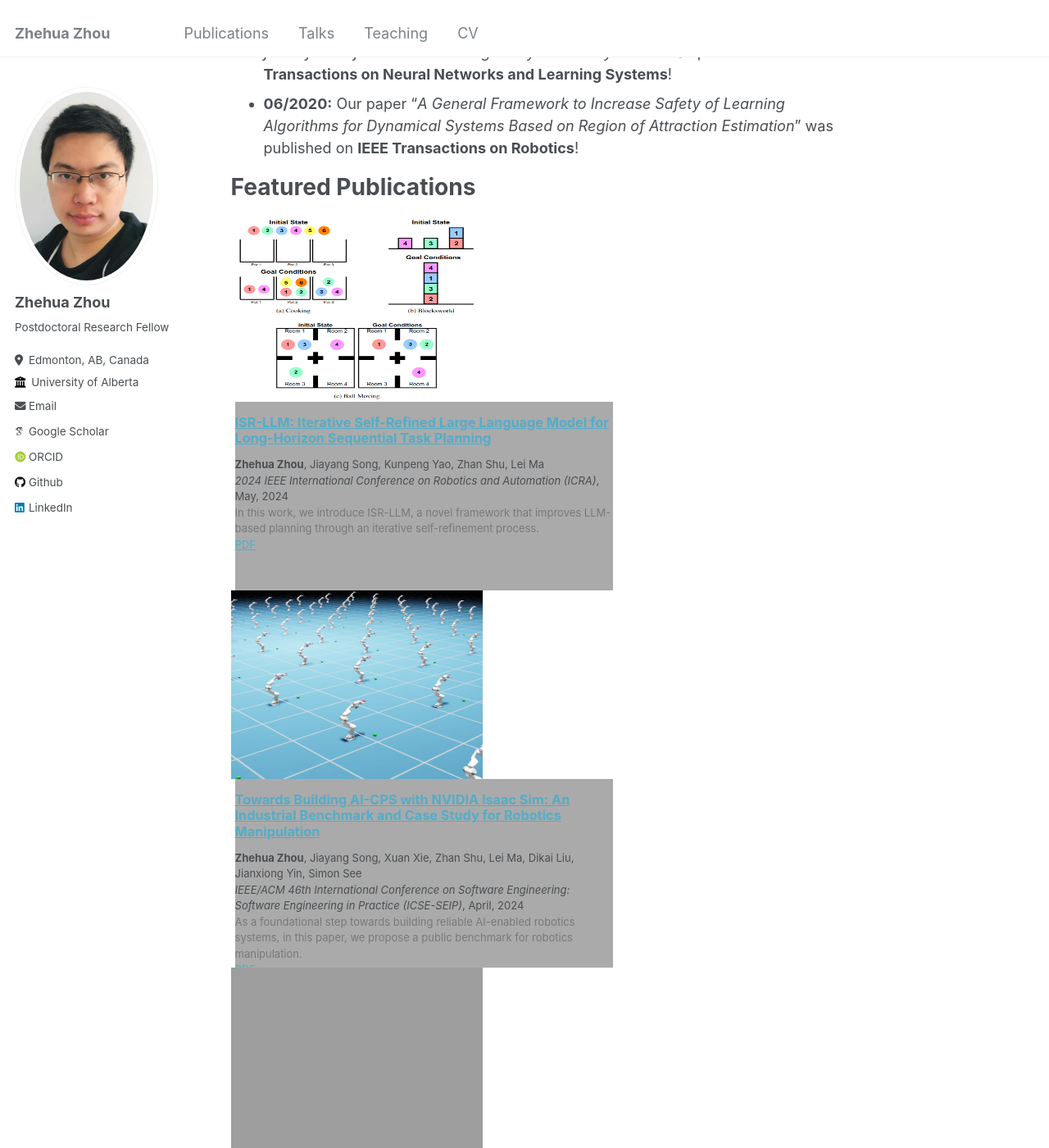
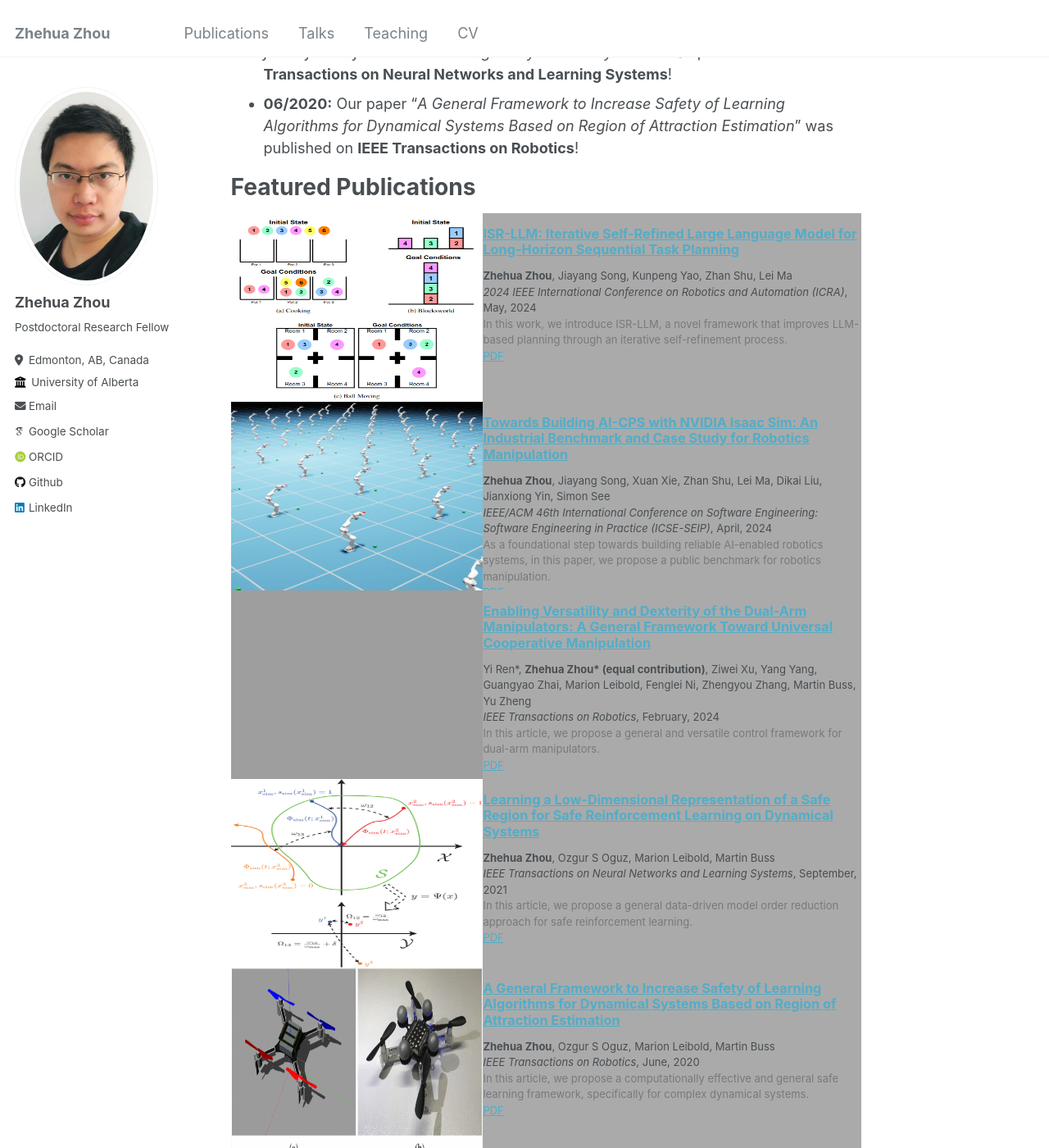
Before and after one commit to zhehuazhou/zhehuazhou.github.io, a Jekyll site: the page built from _pages/about.md, in a window 1280 px wide and 1400 px high, scrolled down 1133 px. Shown: the whole window at 82% size. Built offline with Jekyll 4.4.1, drawn with Linux system fonts in a browser that asks for light colours; some web fonts are replaced; grey boxes are pictures that could not be loaded.

Commit message:
initial update

```diff
--- a/_includes/archive-single_double.html
+++ b/_includes/archive-single_double.html
@@ -39,7 +39,7 @@
   width: 60%;
   padding: 0px;
   vertical-align: center;
-  margin-left: 5px;
+  margin-left: 0px;
 }
 /* Clear floats after the columns */
 .row:after {
```
